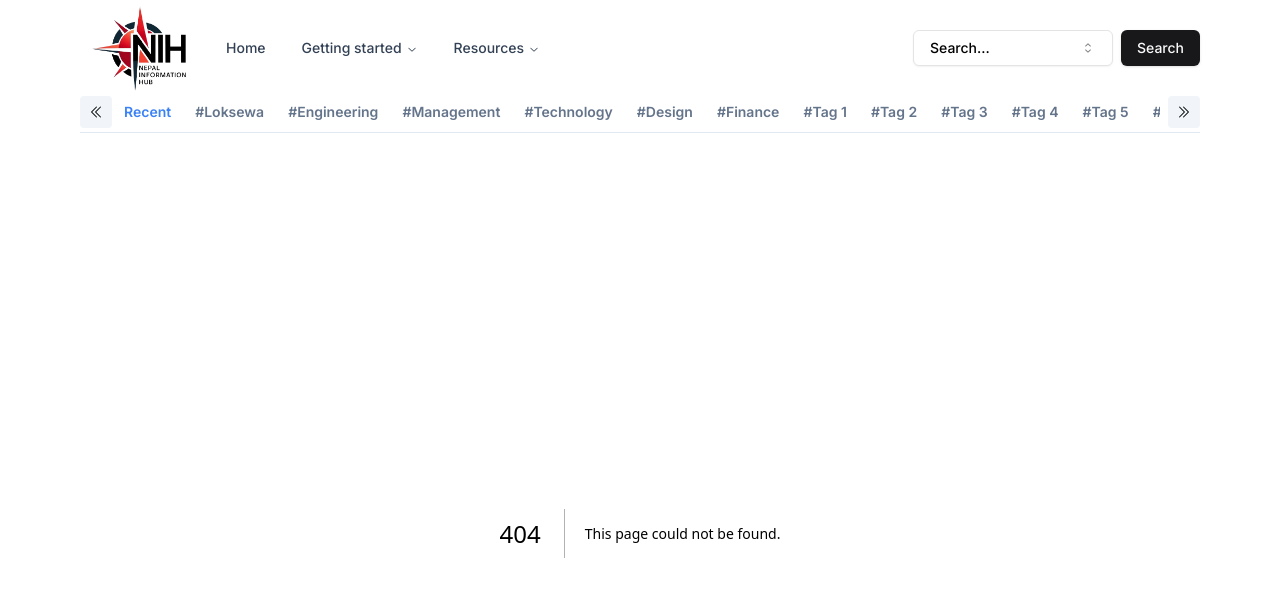
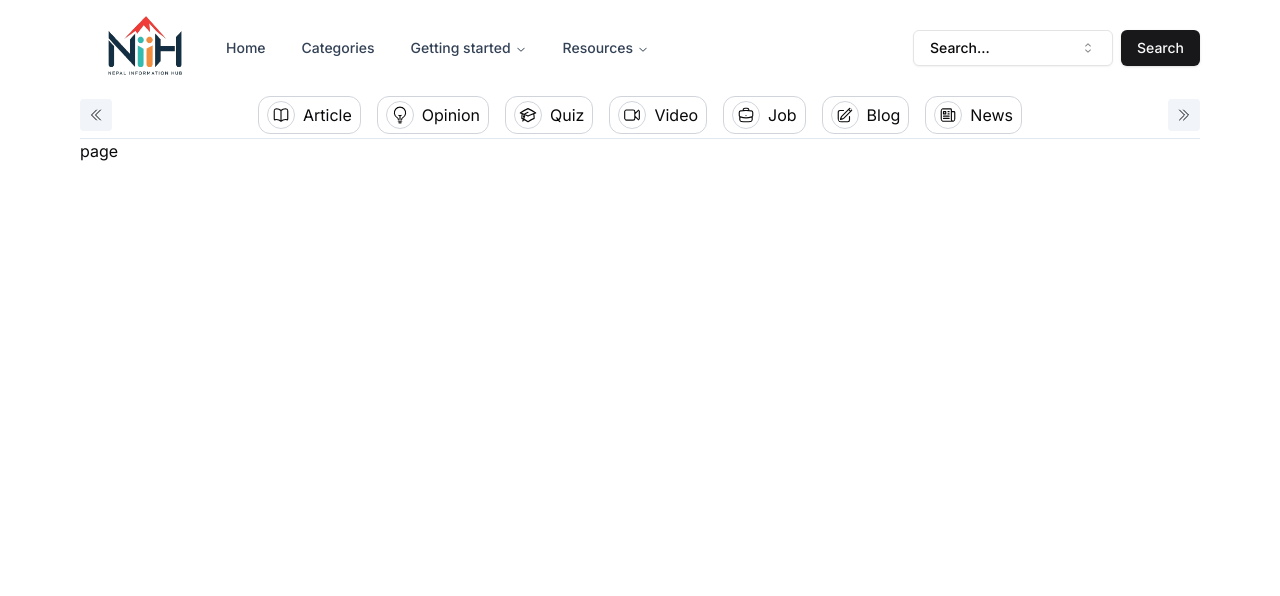
Before and after one commit to milanthapa1996/nepalinformationhub, a Next.js app: page /category in a window 1280 px wide. Before the commit this address had no page. Shown: the top 596 px of the page. Built offline with nearby package versions, Linux system fonts and the light colour scheme.

Commit message:
update code

```diff
--- /dev/null
+++ b/app/category/article/page.tsx
@@ -0,0 +1,10 @@
+import React from 'react'
+
+
+const page = () => {
+  return (
+    <div>ALl Study Articles</div>
+  )
+}
+
+export default page
--- /dev/null
+++ b/app/category/blog/page.tsx
@@ -0,0 +1,9 @@
+import React from 'react'
+
+const page = () => {
+  return (
+    <div>All Blogs</div>
+  )
+}
+
+export default page
--- /dev/null
+++ b/app/category/layout.tsx
@@ -0,0 +1,14 @@
+import MenuBar from "@/components/MenuBar";
+
+export default function CategoryLayout({
+  children,
+}: {
+  children: React.ReactNode;
+}) {
+  return (
+    <section>
+      <MenuBar />
+      {children}
+    </section>
+  );
+}
--- /dev/null
+++ b/app/category/opinion/page.tsx
@@ -0,0 +1,9 @@
+import React from 'react'
+
+const page = () => {
+  return (
+    <div>Opinion</div>
+  )
+}
+
+export default page
--- /dev/null
+++ b/app/category/page.tsx
@@ -0,0 +1,9 @@
+import React from 'react'
+
+const page = () => {
+  return (
+    <div>page</div>
+  )
+}
+
+export default page
--- a/app/layout.tsx
+++ b/app/layout.tsx
@@ -28,7 +28,6 @@ export default function RootLayout({
         )}
       >
         <Navbar />
-        <MenuBar/>
         {children}
         <ScrollTop/>
         {/* <Footer /> */}
--- a/app/page.tsx
+++ b/app/page.tsx
@@ -5,6 +5,7 @@ import HeroSection from "@/components/HeroSection";
 import NewsLetter from "@/components/NewsLetter";
 import OnlineVideos from "@/components/OnlineVideos";
 import { ChevronDoubleRightIcon } from "@heroicons/react/24/solid";
+import Link from "next/link";
 
 export default function Home() {
   const loksewaArticles = [
@@ -78,7 +79,7 @@ export default function Home() {
     shortDescription:
       "In the wake of mounting environmental concerns and escalating climate crises, the Global Climate Summit 2024 emerges as a beacon of hope, bringing together world leaders, activists, and experts to confront the pressing challenges facing our planet. As discussions unfold and commitments are made, the summit serves as a pivotal moment in our collective journey towards a more sustainable and resilient future. From groundbreaking innovations to collaborative initiatives, the summit sets the stage for bold action and transformative change, underscoring the urgency of addressing climate change and safeguarding the health of our planet for generations to come.",
     descriptionLength: 350,
-    tags: ["Technology", "Environment"],
+    tags: ["Featured"],
     featuredImageUrl: "https://via.placeholder.com/800x400",
   };
   return (
@@ -87,10 +88,10 @@ export default function Home() {
       <div>
         <h2 className="text-2xl font-bold text-slate-700 mt-6 border-l-4 border-slate-600 pl-4 flex items-center justify-between">
           Recent Articles
-          <span className="text-sm text-center text-slate-500 cursor-pointer hover:text-slate-700 hover:translate-x-1 duration-300">
+          <Link href={"/category"} className="text-sm text-center text-slate-500 cursor-pointer hover:text-slate-700 hover:translate-x-1 duration-300">
             All articles{" "}
             <ChevronDoubleRightIcon className="h-4 w-4 inline-block" />
-          </span>
+          </Link>
         </h2>
         <ArticleLists loksewaArticles={loksewaArticles} />
       </div>
--- a/components/MenuBar.tsx
+++ b/components/MenuBar.tsx
@@ -1,34 +1,75 @@
-"use client"
-import React, { useState, useRef } from "react";
-import { ChevronDoubleRightIcon, ChevronDoubleLeftIcon} from "@heroicons/react/24/solid";
+"use client";
+import React, { useRef } from "react";
+import { usePathname } from "next/navigation";
+import {
+  ChevronDoubleRightIcon,
+  ChevronDoubleLeftIcon,
+  BookOpenIcon,
+  NewspaperIcon,
+  AcademicCapIcon,
+  VideoCameraIcon,
+  BriefcaseIcon,
+  PencilSquareIcon,
+  LightBulbIcon,
+} from "@heroicons/react/24/outline";
 import Link from "next/link";
 
-interface Category {
-  name: string;
-  slug: string;
-}
+const MenuBar: React.FC = () => {
+  const pathname = usePathname();
+  const lastSegment = pathname.substring(pathname.lastIndexOf("/") + 1);
 
-const MenuBar: React.FC = () => {
-  const categories: Category[] = [
-    { name: "Recent", slug: "/" },
-    { name: "#Loksewa", slug: "loksewa" },
-    { name: "#Engineering", slug: "engineering" },
-    { name: "#Management", slug: "management" },
-    { name: "#Technology", slug: "technology" },
-    { name: "#Design", slug: "design" },
-    { name: "#Finance", slug: "finance" },
-    { name: "#Tag 1", slug: "category-1" },
-    { name: "#Tag 2", slug: "category-1" },
-    { name: "#Tag 3", slug: "category-1" },
-    { name: "#Tag 4", slug: "category-1" },
-    { name: "#Tag 5", slug: "category-1" },
-    { name: "#Tag 6", slug: "category-1" },
-    { name: "#Tag 7", slug: "category-1" },
-    { name: "#Tag 8", slug: "category-1" },
+  const categories = [
+    {
+      name: "Article",
+      slug: "category/article",
+      icon: (
+        <BookOpenIcon className={`h-7 w-7 mr-2 border p-1 rounded-full border-gray-300 group-hover:bg-white ${lastSegment === 'article' ? 'bg-white' : ''}`} />
+      ),
+    },
+    {
+      name: "Opinion",
+      slug: "category/opinion",
+      icon: (
+        <LightBulbIcon className={`h-7 w-7 mr-2 border p-1 rounded-full border-gray-300 group-hover:bg-white ${lastSegment === 'opinion' ? 'bg-yellow-200' : ''}`} />
+      ),
+    },
+    {
+      name: "Quiz",
+      slug: "category/quiz",
+      icon: (
+        <AcademicCapIcon className={`h-7 w-7 mr-2 border p-1 rounded-full border-gray-300 group-hover:bg-white ${lastSegment === 'quiz' ? 'bg-white' : ''}`} />
+      ),
+    },
+    {
+      name: "Video",
+      slug: "category/video",
+      icon: (
+        <VideoCameraIcon className={`h-7 w-7 mr-2 border p-1 rounded-full border-gray-300 group-hover:bg-white ${lastSegment === 'video' ? 'bg-white' : ''}`} />
+      ),
+    },
+    {
+      name: "Job",
+      slug: "category/job",
+      icon: (
+        <BriefcaseIcon className={`h-7 w-7 mr-2 border p-1 rounded-full border-gray-300 group-hover:bg-white ${lastSegment === 'job' ? 'bg-white' : ''}`} />
+      ),
+    },
+    {
+      name: "Blog",
+      slug: "category/blog",
+      icon: (
+        <PencilSquareIcon className={`h-7 w-7 mr-2 border p-1 rounded-full border-gray-300 group-hover:bg-white ${lastSegment === 'blog' ? 'bg-white' : ''}`} />
+      ),
+    },
+    {
+      name: "News",
+      slug: "category/news",
+      icon: (
+        <NewspaperIcon className={`h-7 w-7 mr-2 border p-1 rounded-full border-gray-300 group-hover:bg-white ${lastSegment === 'news' ? 'bg-white' : ''}`} />
+      ),
+    },
   ];
-  const [scrollPosition, setScrollPosition] = useState<number>(0);
   const menuRef = useRef<HTMLDivElement>(null);
-
   const handlePrev = () => {
     const menu = menuRef.current;
     if (menu) {
@@ -76,10 +117,17 @@ const MenuBar: React.FC = () => {
         <button onClick={handlePrev} className="mr-2">
           <ChevronDoubleLeftIcon className="h-8 w-8 bg-slate-100 hover:bg-slate-200 p-2 rounded-sm" />
         </button>
-        <div ref={menuRef} className="flex overflow-hidden space-x-4" style={{ whiteSpace: "nowrap" }}>
+        <div
+          ref={menuRef}
+          className="flex overflow-hidden space-x-4"
+          style={{ whiteSpace: "nowrap" }}
+        >
           {categories.map((category, index) => (
-            <Link key={index} href={`/${category.slug}`} className={`${index === 0 ? 'text-blue-500' : 'text-slate-500'} hover:text-slate-800 text-sm font-semibold hover:border-x px-1 border-slate-400`}>
-              {category.name}
+            <Link key={index} href={`/${category.slug}`}>
+              <span className={`border border-gray-300 rounded-xl px-2 py-1 flex items-center group hover:bg-slate-200 ${lastSegment === category.slug.split('/')[1] ? 'bg-slate-200' : ''}`}>
+                <div className="rounded-full">{category.icon}</div>
+                <span className="">{category.name}</span>
+              </span>
             </Link>
           ))}
         </div>
--- a/components/Navbar.tsx
+++ b/components/Navbar.tsx
@@ -107,7 +107,7 @@ const Navbar: React.FC = () => {
         {/* Logo */}
         <Link href="/">
           <Image
-            src="/logo7.png"
+            src="/logofinal.png"
             alt="Logo"
             height={100}
             width={130}
@@ -120,6 +120,13 @@ const Navbar: React.FC = () => {
               <Link href="/docs" legacyBehavior passHref>
                 <NavigationMenuLink className={navigationMenuTriggerStyle()}>
                   Home
+                </NavigationMenuLink>
+              </Link>
+            </NavigationMenuItem>
+            <NavigationMenuItem>
+              <Link href="/category" legacyBehavior passHref>
+                <NavigationMenuLink className={navigationMenuTriggerStyle()}>
+                  Categories
                 </NavigationMenuLink>
               </Link>
             </NavigationMenuItem>
```
Also changed, not shown: app/category/article/[slug]/page.tsx (renamed from app/article/[slug]/page.tsx), public/logofinal.png (added).
